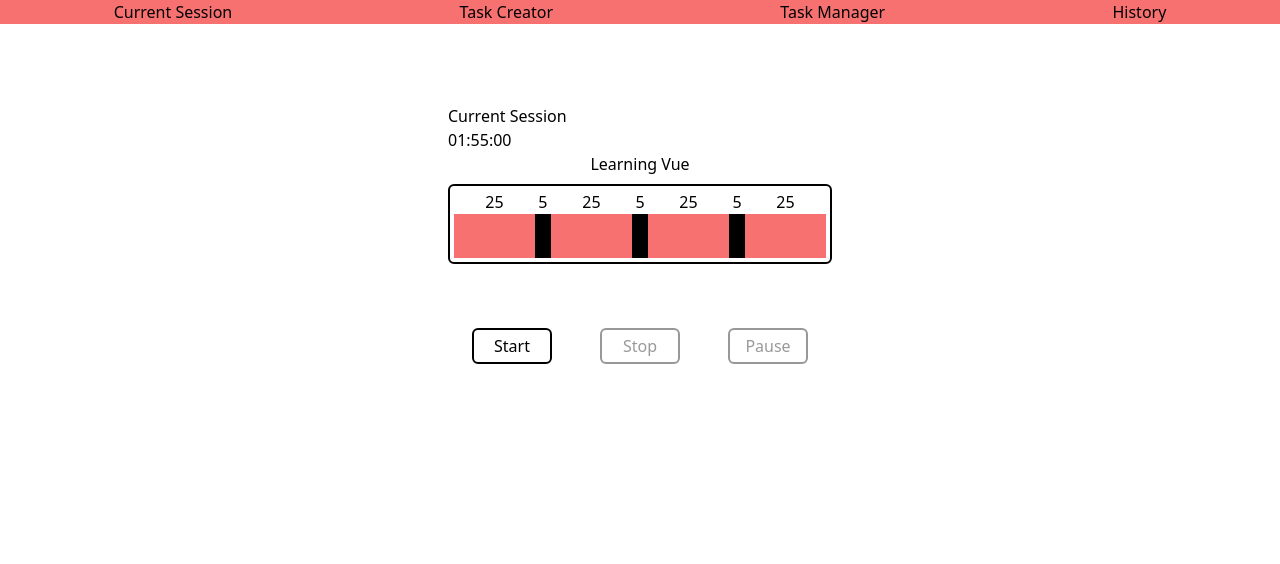
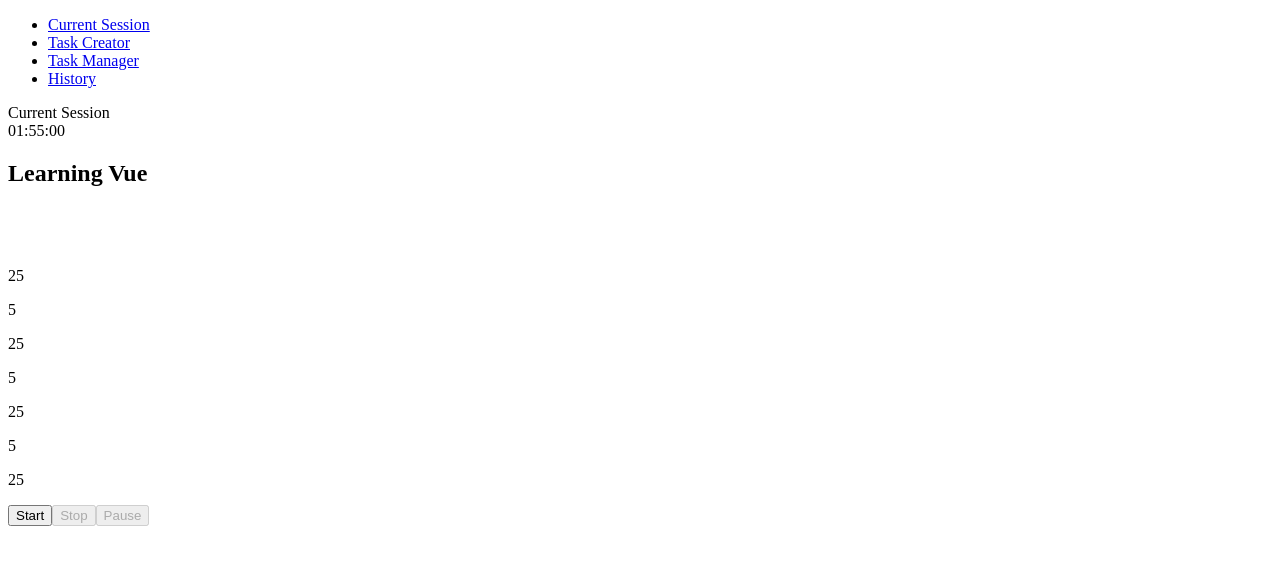
Before and after one commit to jprymak/pomodoro-deluxe, a React (Create React App) app: page / in a window 1280 px wide. Shown: the top 564 px of the page. Built offline with nearby package versions, Linux system fonts and the light colour scheme.

Commit message:
build: uninstall tailwind, install sass

```diff
--- a/craco.config.js
+++ /dev/null
@@ -1,10 +0,0 @@
-module.exports = {
-    style: {
-      postcss: {
-        plugins: [
-          require('tailwindcss'),
-          require('autoprefixer'),
-        ],
-      },
-    },
-  }
--- /dev/null
+++ b/src/App.scss
@@ -0,0 +1,3 @@
+body{
+    background-color: #fff;
+}
--- a/src/index.css
+++ /dev/null
@@ -1,3 +0,0 @@
-@tailwind base;
-@tailwind components;
-@tailwind utilities;
--- a/src/index.js
+++ b/src/index.js
@@ -1,6 +1,6 @@
 import React from 'react';
 import ReactDOM from 'react-dom';
-import './index.css';
+import './App.scss';
 import App from './App';
 import reportWebVitals from './reportWebVitals';
 
--- a/tailwind.config.js
+++ /dev/null
@@ -1,15 +0,0 @@
-module.exports = {
-  purge: ['./src/**/*.{js,jsx,ts,tsx}', './public/index.html'],
-  darkMode: false, // or 'media' or 'class'
-  theme: {
-    extend: {
-      outline: {
-        black: '1px solid black',
-      }
-    },
-  },
-  variants: {
-    extend: {},
-  },
-  plugins: [],
-}
```
Also changed, not shown: package.json (+6 -6 lines), 1 other file (tests, documents, lock files or other folders).
